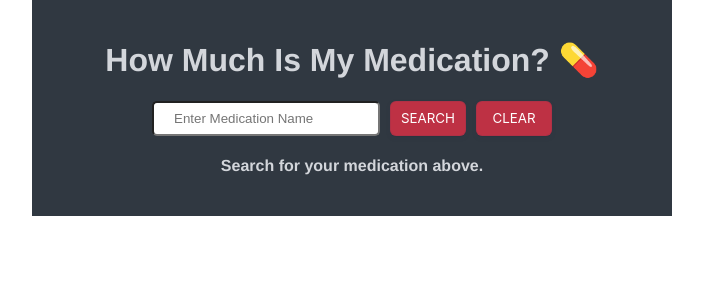
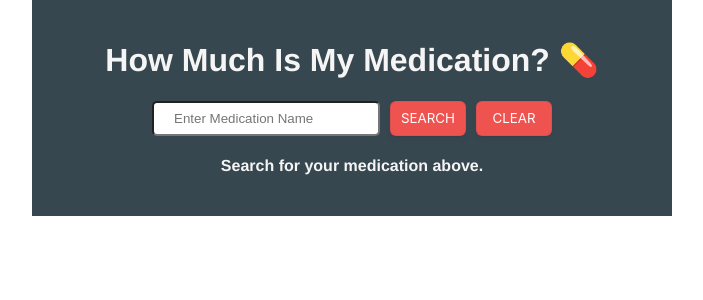
Before and after one commit to late-fall/medcoverage, a Flask app: page / in a window 1280 px wide. Shown: the top 300 px of the page, without its empty margins (288-991 px from the left). Run offline with Flask 3, Linux system fonts and the light colour scheme.

Commit message:
update color theme

```diff
--- a/static/css/main.css
+++ b/static/css/main.css
@@ -1,8 +1,8 @@
 :root {
-    --white: #d3d6db;
-    --greyish: #3a4750;
-    --darkgrey: #303841;
-    --redish: #be3144;
+    --white: #F5F5F5;
+    --greyish: #E0E0E0;
+    --darkgrey: #37474F;
+    --redish: #EF5350;
 }
 
 body, html {
```
